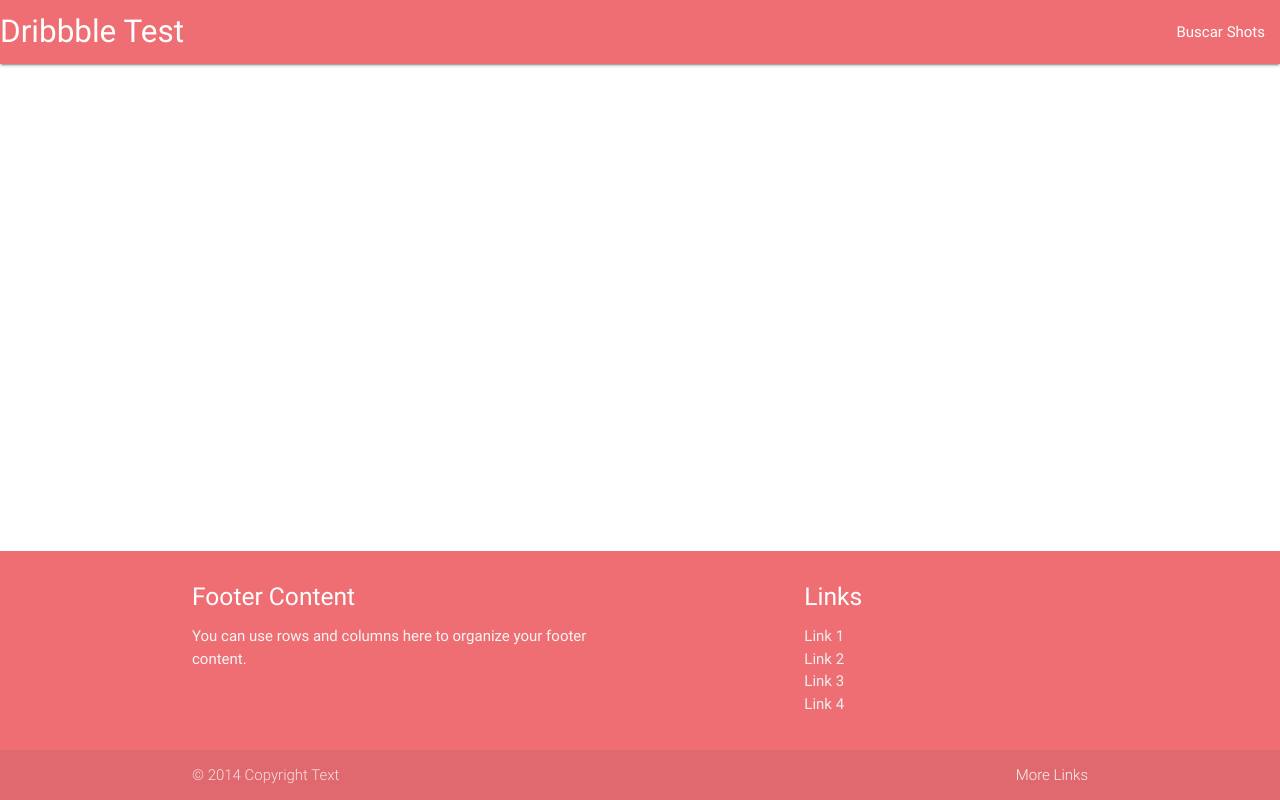
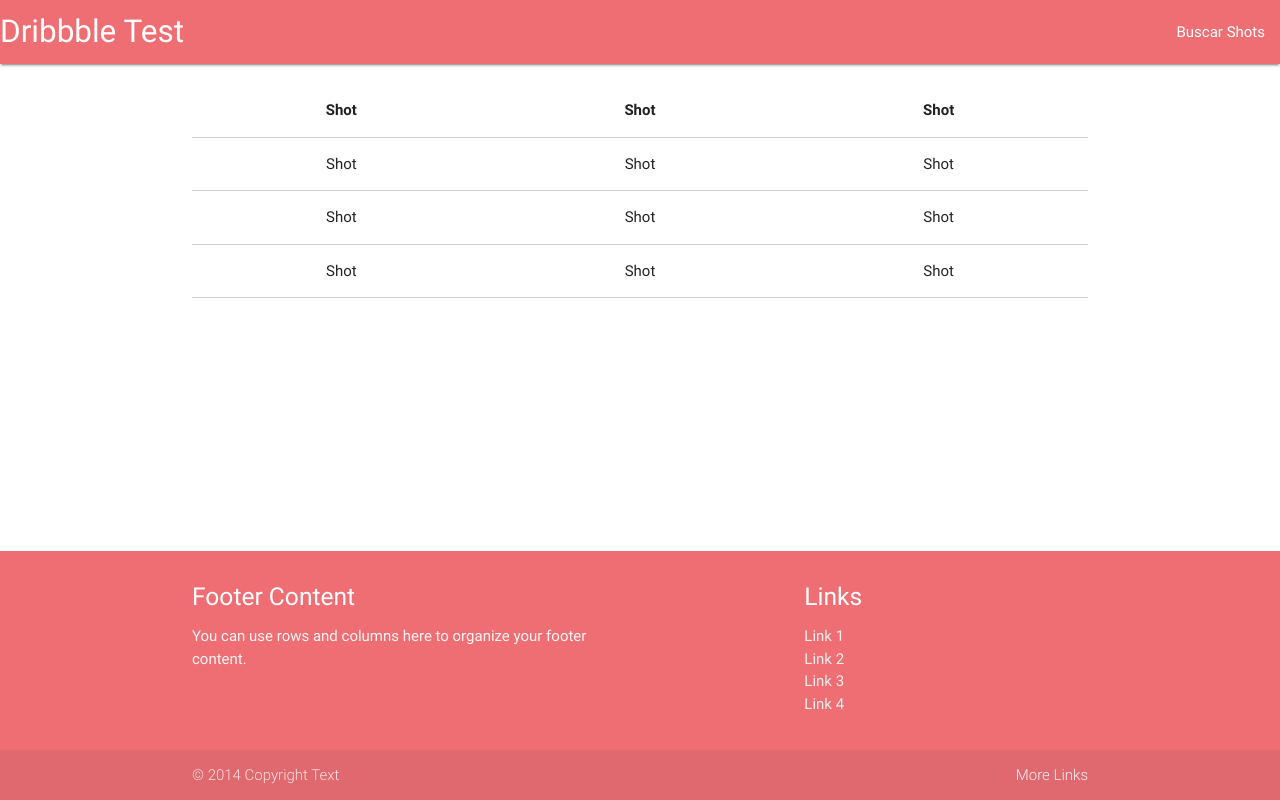
Before and after one commit to dannielsousa/dribbble, an Angular app: page /shots in a window 1280 px wide. Built offline with nearby package versions, Linux system fonts and the light colour scheme.

Commit message:
Alteração de modulos e adição de serviço

```diff
--- a/src/app/app.component.html
+++ b/src/app/app.component.html
@@ -1,3 +1,5 @@
+
+
 <div class="container">
   <div class="row"></div>
   <router-outlet></router-outlet>
--- a/src/app/app.routing.module.ts
+++ b/src/app/app.routing.module.ts
@@ -6,7 +6,7 @@ import { HomeComponent } from './home/home.component';
 
 const appRoutes: Routes = [
     { path: '', component: HomeComponent },
-    { path: 'shots', loadChildren: './shots/shots.module#ShotsModule' }
+    { path: 'shots', loadChildren: 'app/shots/shots.module#ShotsModule' }
 ];
 
 @NgModule({
--- a/src/app/home/home.component.html
+++ b/src/app/home/home.component.html
@@ -1 +1,3 @@
-<div class="teste">stata</div>
+
+
+<p>Home OK</p>
--- a/src/app/shots/lista-shots/lista-shots.component.html
+++ b/src/app/shots/lista-shots/lista-shots.component.html
@@ -1,3 +1,26 @@
-<p>
-  lista-shots works!
-</p>
+<table class="bordered centered responsive-table">
+    <thead>
+        <tr>
+            <th>Shot</th>
+            <th>Shot</th>
+            <th>Shot</th>
+        </tr>
+    </thead>
+    <tbody>
+        <tr>
+            <td>Shot</td>
+            <td>Shot</td>
+            <td>Shot</td>
+        </tr>
+        <tr>
+            <td>Shot</td>
+            <td>Shot</td>
+            <td>Shot</td>
+        </tr>
+        <tr>
+            <td>Shot</td>
+            <td>Shot</td>
+            <td>Shot</td>
+        </tr>
+    </tbody>
+</table>
```
Also changed, not shown: src/app/shots/shots.module.ts (+4 -3 lines), src/app/shots/shots.routing.module.ts (+7 -8 lines), src/app/shots/shots.service.ts (added, +24 -0 lines), src/app/home/home.component.ts (line endings or trailing spaces), 1 other file (tests, documents, lock files or other folders).
